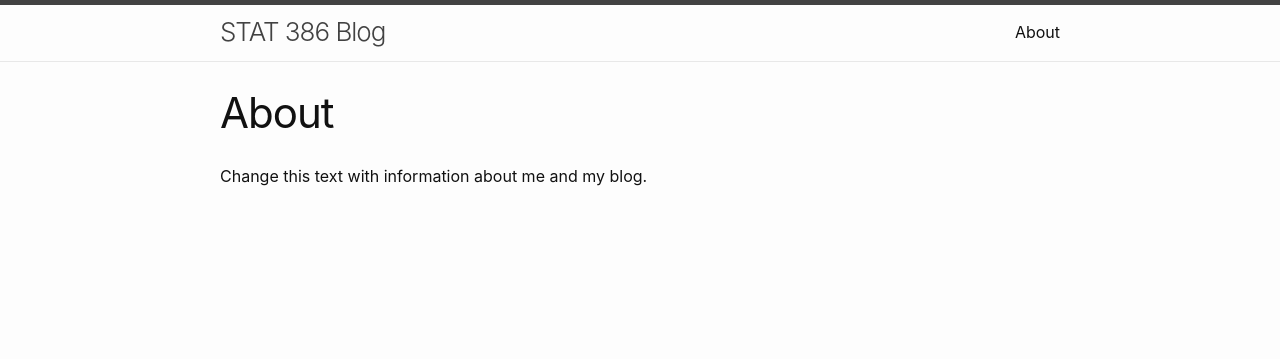
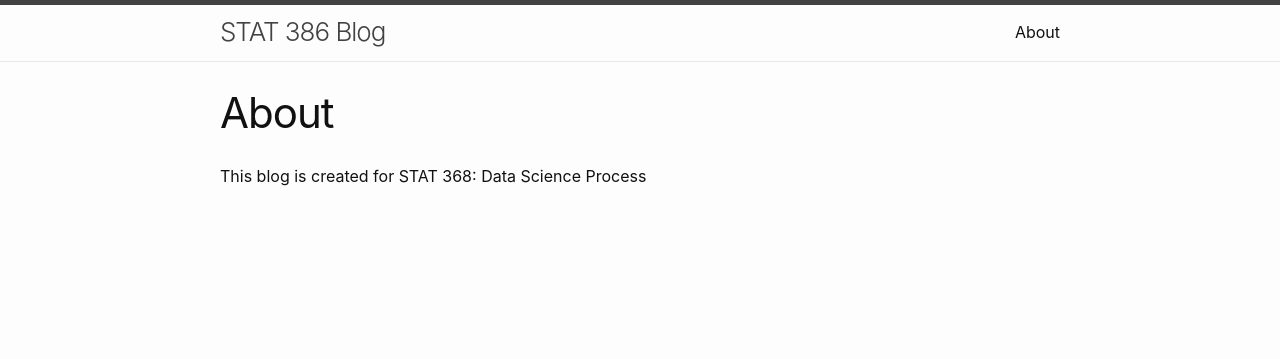
Before and after one commit to shupe64/shupe64.github.io, a Jekyll site: the page built from about.markdown, in a window 1280 px wide. Shown: the top 359 px of the page. Built offline with Jekyll 4.4.1, drawn with Linux system fonts in a browser that asks for light colours.

Commit message:
Update about.markdown
added About

```diff
--- a/about.markdown
+++ b/about.markdown
@@ -4,4 +4,4 @@ title: About
 permalink: /about/
 ---
 
-Change this text with information about me and my blog.
+This blog is created for STAT 368: Data Science Process
```
